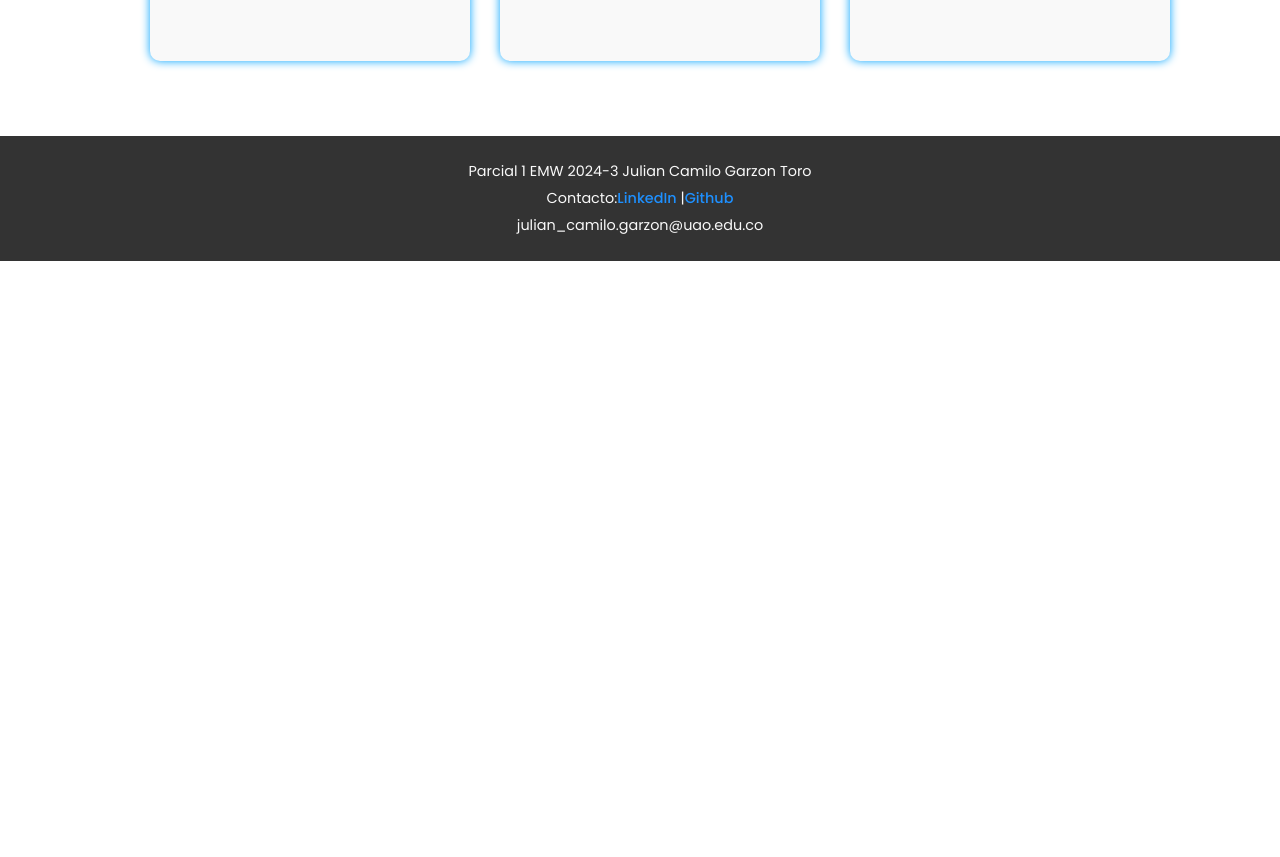
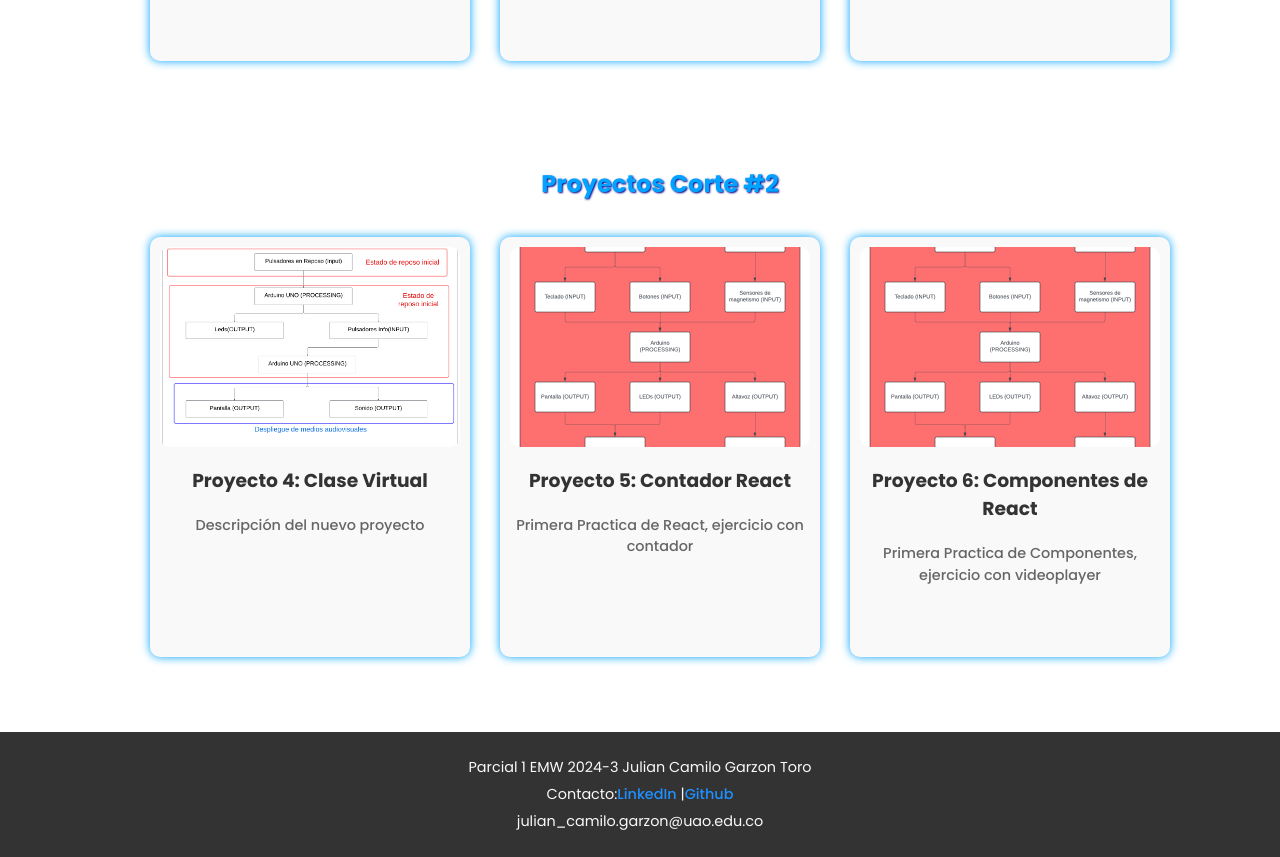
Before and after one commit to JcGarzon/ParcialReact_JCGT, a React (Vite) app: page / in a window 1280 px wide. Shown: the part 1320-2177 px from the top of the page. Before the commit the page ends 1581 px from the top, so only its background shows below. Built offline with nearby package versions, Linux system fonts and the light colour scheme.

Commit message:
Revamp del componente 'Proyectos' para ser un componente reutilizable

```diff
--- a/src/App.jsx
+++ b/src/App.jsx
@@ -4,17 +4,63 @@ import Header from './Componentes/Header';
 import Perfil from './Componentes/Perfil';
 import Proyectos from './Componentes/Proyectos';
 import HabilidadesSlider from './Componentes/HabilidadesSlider';
-
+import P1 from './assets/P1.png';
+import P2 from './assets/P2.png';
+import P3 from './assets/p3.png';
+import P4 from './assets/P4.png'; // Asegúrate de tener esta imagen
+import P5 from './assets/P5.png'; // Asegúrate de tener esta imagen
 
 function App() {
+  const proyectos1 = [
+    {
+      link: "https://github.com/JcGarzon/Clase2",
+      imagen: P1,
+      titulo: "Clase 2: Uso de etiquetas",
+      descripcion: "Exploración de etiquetas de HTML como Video o Img"
+    },
+    {
+      link: "https://github.com/JcGarzon/Css-Caracteristicas",
+      imagen: P2,
+      titulo: "Clase 3: @Media",
+      descripcion: "Ejercicio de redimensiones, cambia la imagen e información según el tamaño de la pantalla"
+    },
+    {
+      link: "https://github.com/edwinmgallego/clase-practica-css-jueves",
+      imagen: P3,
+      titulo: "Clase 5: Git Branches y Formularios",
+      descripcion: "Ejercicio de manejo de ramas y formularios HTML"
+    }
+  ];
+
+  const proyectos2 = [
+    {
+      link: "https://github.com/otro-enlace/Proyecto4",
+      imagen: P4,
+      titulo: "Proyecto 4: Clase Virtual",
+      descripcion: "Descripción del nuevo proyecto"
+    },
+    {
+      link: "https://github.com/JcGarzon/Primera-Practica-React",
+      imagen: P5,
+      titulo: "Proyecto 5: Contador React ",
+      descripcion: "Primera Practica de React, ejercicio con contador"
+    },
+    {
+      link: "https://github.com/JcGarzon/ejercicio-react",
+      imagen: P5,
+      titulo: "Proyecto 6: Componentes de React ",
+      descripcion: "Primera Practica de Componentes, ejercicio con videoplayer"
+    }
+  ];
+
   return (
     <div className="App">
       <Header />
       <main>
         <Perfil />
         <HabilidadesSlider />
-        <Proyectos />
-
+        <Proyectos proyectos={proyectos1} nombre="Proyectos Corte #1" />
+        <Proyectos proyectos={proyectos2} nombre="Proyectos Corte #2" />
       </main>
       <footer>
         <p>Parcial 1 EMW 2024-3 Julian Camilo Garzon Toro</p>
--- a/src/Componentes/Proyectos.jsx
+++ b/src/Componentes/Proyectos.jsx
@@ -1,34 +1,19 @@
 import React from 'react';
-import P1 from '../assets/P1.png';
-import P2 from '../assets/P2.png';
-import P3 from '../assets/p3.png';
 
-const Proyectos = () => {
+const Proyectos = ({ proyectos, nombre }) => {
   return (
     <div className="Proyectos">
-      <h2>Proyectos</h2>
+      <h2>{nombre}</h2> {/* Usar el prop nombre para el título */}
       <div className="Proyectos-container">
-        <a href="https://github.com/JcGarzon/Clase2" target="_blank" rel="noopener noreferrer">
-          <div className="Proyecto">
-            <img src={P1} alt="Proyecto 1" />
-            <h3>Clase 2: Uso de etiquetas</h3>
-            <p>Exploración de etiquetas de HTML como Video o Img</p>
-          </div>
-        </a>
-        <a href="https://github.com/JcGarzon/Css-Caracteristicas">
-          <div className="Proyecto">
-            <img src={P2} alt="Proyecto 2" />
-            <h3>Clase 3: @Media</h3>
-            <p>Ejercicio de redimensiones, cambia la imagen e información según el tamaño de la pantalla</p>
-          </div>
-        </a>
-        <a href="https://github.com/edwinmgallego/clase-practica-css-jueves">
-          <div className="Proyecto">
-            <img src={P3} alt="Proyecto 3" />
-            <h3>Clase 5: Git Branches y Formularios</h3>
-            <p>Ejercicio de manejo de ramas y formularios HTML</p>
-          </div>
-        </a>
+        {proyectos.map((proyecto, index) => (
+          <a href={proyecto.link} target="_blank" rel="noopener noreferrer" key={index}>
+            <div className="Proyecto">
+              <img src={proyecto.imagen} alt={`Proyecto ${index + 1}`} />
+              <h3>{proyecto.titulo}</h3>
+              <p>{proyecto.descripcion}</p>
+            </div>
+          </a>
+        ))}
       </div>
     </div>
   );
```
Also changed, not shown: src/assets/P4.png (added), src/assets/P5.png (added).
